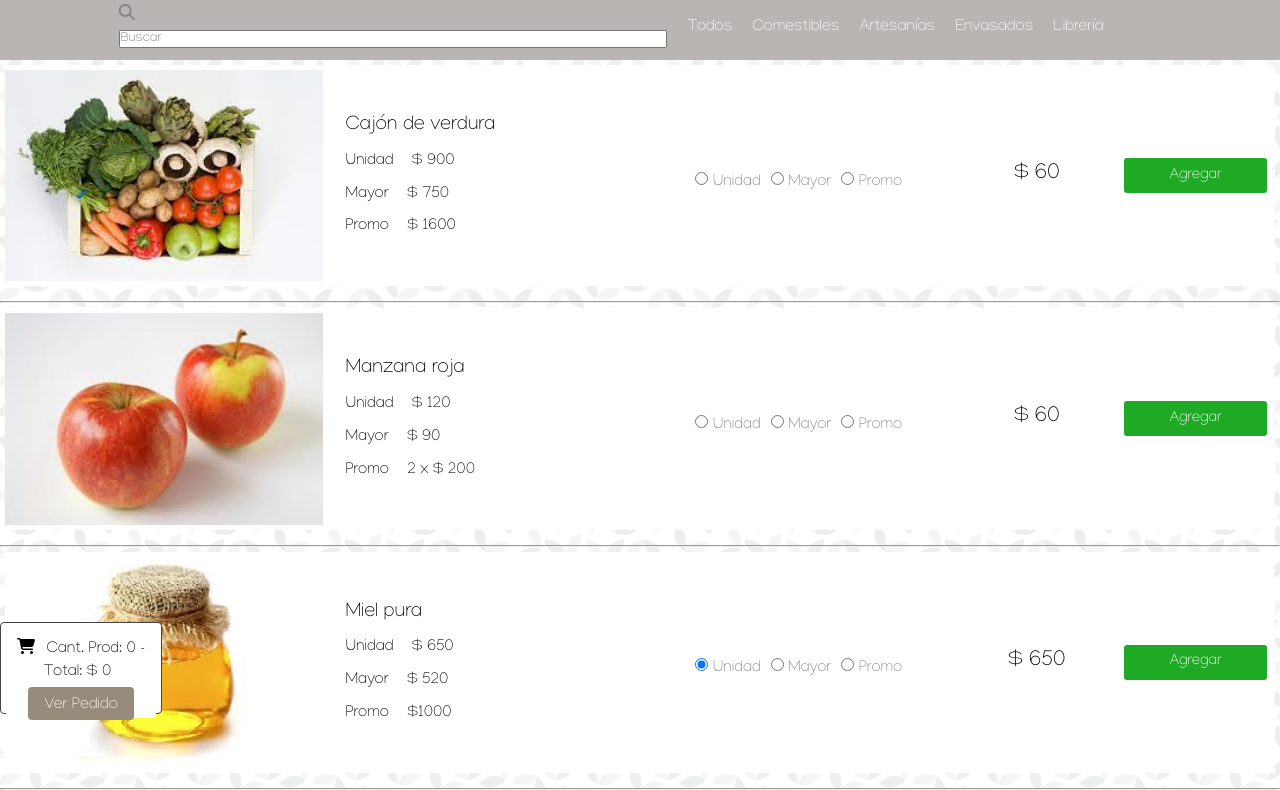
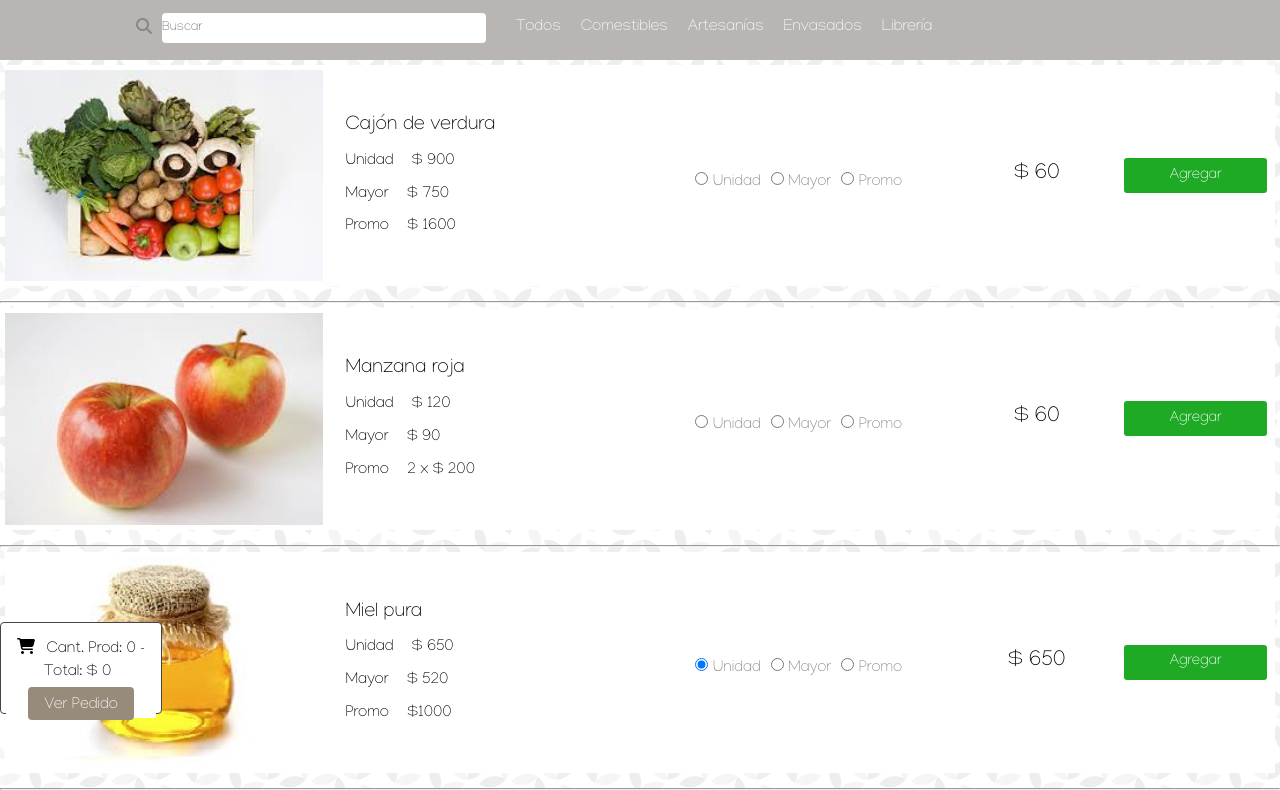
Before and after one commit to leticiafunes/UTNFERIA, a website: page index.html in a window 1280 px wide. Shown: the part 85-875 px from the top of the page. Drawn offline with Linux system fonts and the light colour scheme.

Commit message:
Input de Busqueda

```diff
--- a/css/estilos.css
+++ b/css/estilos.css
@@ -197,11 +197,29 @@ body {
 }
 
 
+ .btn-buscar {
+   display: flex;
+ }
+
+
   .input-buscar {
     width: 100%;
+    border: none;
+    height: 30px;
+    margin: 10px;
+    flex-direction: row;
+    border-radius: 4px;
+
   }
 
+  #input-buscar > input[type="search"]:focus {
+    width: 200px;
+    outline: none;
+ }
 
+ .icono{
+   margin-top: 15px;
+ }
 
 
 
@@ -360,7 +378,7 @@ display:inline;
 
   .navbar-filter {
     display: grid;
-    grid-template-columns:   0.1fr  1fr auto 1fr;
+    grid-template-columns:  0.1fr  0.5fr auto 1fr;
     align-items: center;
     height: 100%;
     width: 90%;
--- a/index.html
+++ b/index.html
@@ -44,15 +44,14 @@
    <!-- Navbar de filtros -->
    <div class="nav-filter-container">
     <nav class="navbar-filter">
-      <h1 id="navbar-filter-logo">
-        <span class="icono" id="icono-buscar">
-
-        </span>
-      </h1>
+      <div id="navbar-filter-logo">
+      <span class="icono" id="icono-buscar">
+      </span>
+      </div>
 
       <div class="btn-buscar">
-        <i class="fas fa-search"></i>
-        <input type="search" class="input-buscar" placeholder="Buscar" />
+        <i class="fas fa-search icono"></i>
+        <input type="search" class="input-buscar" placeholder="Buscar" name="input-buscar" id="input-buscar" />
 
 
 
--- a/js/funcionalidad.js
+++ b/js/funcionalidad.js
@@ -4,6 +4,13 @@ const menu = document.querySelector('#mobile-menu');
 const menuLinks = document.querySelector ('.nav-menu');
 const menufilter = document.querySelector('#mobile-filter-menu');
 const menuLinksfilter= document.querySelector ('.nav-filter-menu');
+
+const buscar= document.querySelector ('#input-buscar');
+
+buscar.addEventListener("click", function() {
+  buscar.style.outline="none";
+  buscar.style.border = "thin solid orange";
+ });
 
 
 menu.addEventListener('click', function() {
```
